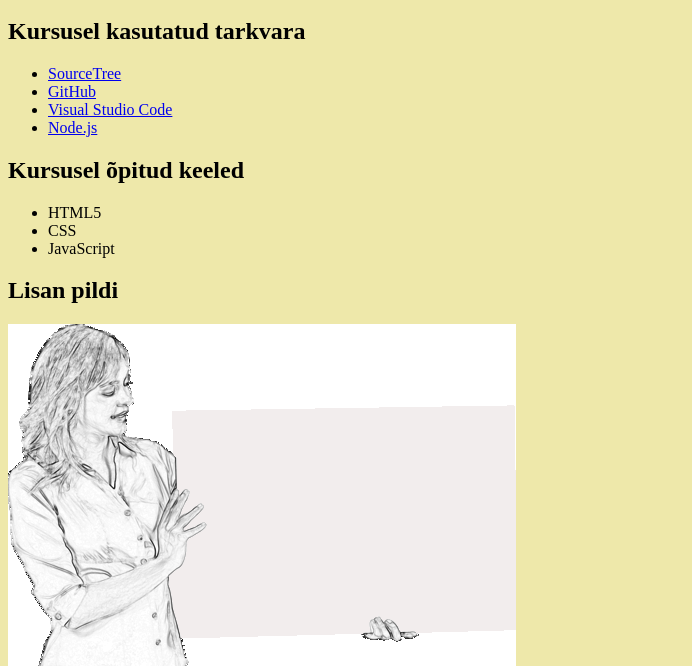
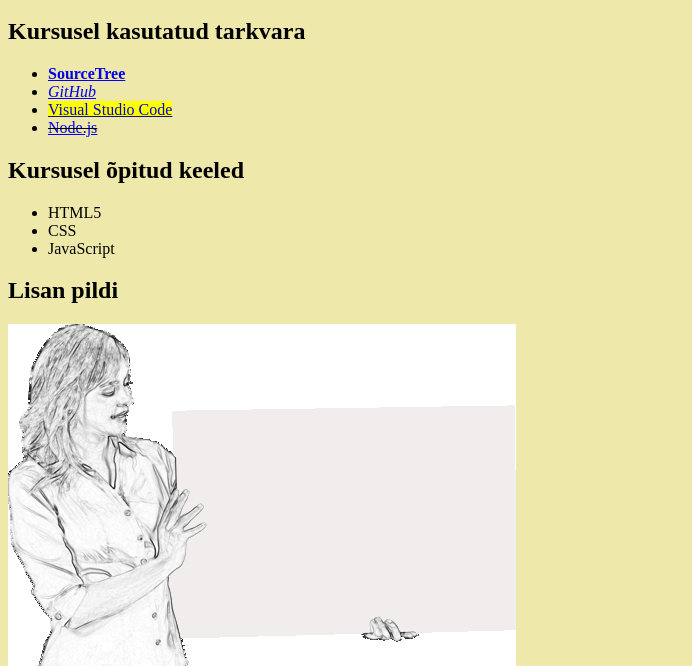
Before and after one commit to terjevolke/FrontEnd201704, a plain HTML site: page Tuuli/HTMLkood/index.html in a window 1280 px wide. Shown: the part 134-800 px from the top of the page, without its empty margins (0-692 px from the left). Drawn offline with Linux system fonts and the light colour scheme.

Commit message:
28-04 seis

```diff
--- a/Tuuli/HTMLkood/index.html
+++ b/Tuuli/HTMLkood/index.html
@@ -26,10 +26,10 @@ document.write("<b>" + paev + "/" + (kuu + 1) + "/" + aasta + "</b>");
 
 <h2>Kursusel kasutatud tarkvara </h2>
 <ul>
-    <li><a href="https://www.sourcetreeapp.com/">SourceTree</a></li>
-    <li><a href="https://github.com/">GitHub</a></li>
-    <li><a href="https://code.visualstudio.com/">Visual Studio Code</a></li>
-    <li><a href="https://nodejs.org/en/">Node.js</a></li>
+    <li><strong><a href="https://www.sourcetreeapp.com/">SourceTree</a></strong></li>
+    <li><em><a href="https://github.com/">GitHub</a></em></li>
+    <li><mark><a href="https://code.visualstudio.com/">Visual Studio Code</a></mark></li>
+    <li><del><a href="https://nodejs.org/en/">Node.js</a></del></li>
 </ul>
 
 
@@ -52,6 +52,7 @@ document.write(kasutaja + '@' + server +'</a>');
 </script>
 </p>
 
+
 </body>
 
 </html>
```
Also changed, not shown: Tuuli/HTMLkood/scripts/script.js (+10 -9 lines).
